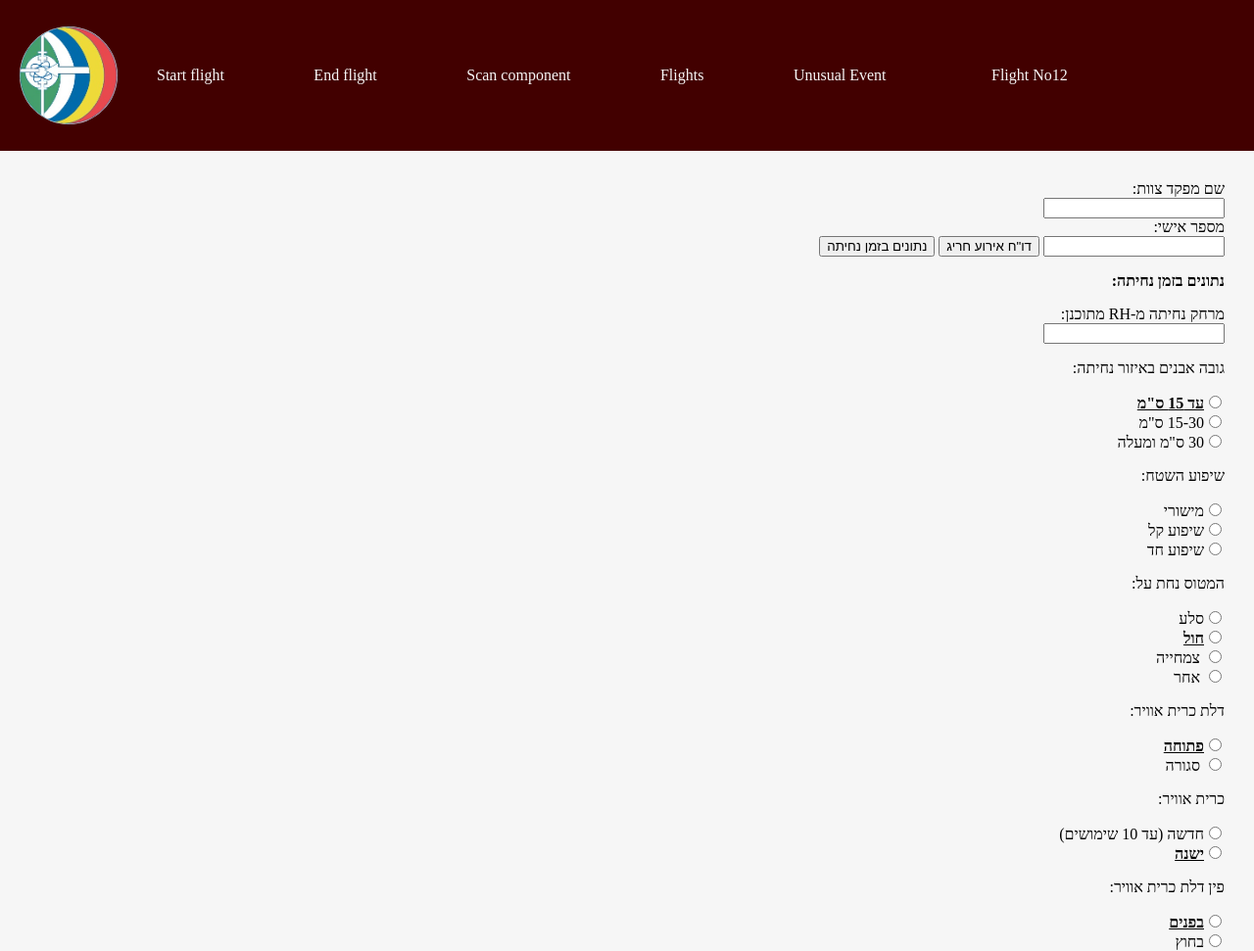
After one commit to hatalLab/rohash_maintenace, a Flask app: template qr_app/templates/raw_html/unusual_event.html in a window 1280 px wide, after a click on "נתונים בזמן נחיתה". The commit adds this page. Shown: the whole page at 98% size. Run offline with Flask 2, Linux system fonts and the light colour scheme; the template is opened without the code that fills it, so the values that code supplies are empty; some libraries are stand-ins or nearby versions.

Commit message:
added unusua_event

```diff
--- a/qr_app/templates/raw_html/scan.html
+++ b/qr_app/templates/raw_html/scan.html
@@ -21,6 +21,7 @@
             <a href="/end-flight"><li>End flight</li></a>
             <a href="/scan"><li>Scan component</li></a>
             <a href="/flights"><li>Flights</li></a>
+            <a href="unusual_event.html"><li>Unusual Event</li></a>
             <div id="components_list" class="components_list">
                 <p class="drop_cmp_list">Flight No12</p>
                 <div id="components_state">
--- a/qr_app/templates/raw_html/static/javascript/departure_waypoint.js
+++ b/qr_app/templates/raw_html/static/javascript/departure_waypoint.js
@@ -7,6 +7,7 @@ function myFunction() {
     $("#addition").hide(1); //hide newName north and east
     $("#gps-location").text(""); //delete near location
     $("#gps").css("margin-top",'0px');
+    $(".location").show();
 }
 
 function filterFunction() { //filter search result
--- /dev/null
+++ b/qr_app/templates/raw_html/static/javascript/unusual_event.js
@@ -0,0 +1,4 @@
+$("#event_container,#landing_data_container").css('display','').hide();
+function handleClick(name){
+    $("#"+name).toggle();
+}
--- /dev/null
+++ b/qr_app/templates/raw_html/unusual_event.html
@@ -0,0 +1,124 @@
+<!DOCTYPE html>
+<html>
+    <head>
+        <head>
+            <title dir="rtl">סורק ברקודים</title>
+            <div id="header-container"></div>
+            <link rel="stylesheet" href="static/css/style.css"/>
+            <link rel="stylesheet" href="static/css/component_style.css"/>
+
+        <script type="text/javascript" src="static/javascript/instascan.min.js"></script>
+        <script src="https://ajax.googleapis.com/ajax/libs/jquery/3.4.1/jquery.min.js"></script>
+
+        </head>
+
+        <body dir="auto">
+
+            <div id="hih" class="navbar">
+                <img class="logo" src="static/images/hatal.jpg" style="width:100px;height:100px"; />
+                <ol>
+                    <a href="/new-flight"><li>Start flight</li></a>
+                    <a href="/end-flight"><li>End flight</li></a>
+                    <a href="/scan"><li>Scan component</li></a>
+                    <a href="/flights"><li>Flights</li></a>
+                    <a href="unusual_event.html"><li>Unusual Event</li></a>
+                    <div id="components_list" class="components_list">
+                        <p class="drop_cmp_list">Flight No12</p>
+                        <div id="components_state">
+                            <div id="myList" class="cmp-list">
+                               <div class="components"><img src="static/images/red_checkmark.png" width="20px" height= "15px" />
+                               <p>Right wing</p></div>
+                               <div class="components"><img src="static/images/red_checkmark.png" width="20px" height="15px" />
+                               <p>Small wing</p></div>
+                               <div class="components"><img src="static/images/red_checkmark.png" width="20px" height="15px" />
+                               <p>Tail</p></div>
+                               <div class="components"><img src="static/images/red_checkmark.png" width="20px" height="15px" />
+                               <p>Head</p></div>
+                               <div class="components"><img src="static/images/red_checkmark.png" width="20px" height="15px" />
+                               <p>Elastic</p></div>
+                               <div class="components"><img src="static/images/red_checkmark.png" width="20px" height="15px" />
+                               <p>Motor</p></div>
+                            </div>
+                        </div>
+                    </div>
+
+                </ol>
+            </div>
+            <div id="unusual_event_container" lang="heb" dir="rtl" style="margin-right: 30px; margin-top: 30px;">
+
+                <label for="comander_name" style="display: block;">שם מפקד צוות:</label>
+                <input type="text" name="comander_name" id="comander_name" required>
+                <label for="comander_id" style="display: block;">מספר אישי:</label>
+                <input type="text" name="comander_id" id="comander_id" required >
+
+                <button id="main_btn" type="button" onclick="handleClick('event_container')" >דו"ח אירוע חריג</button>
+
+                <div id="event_container" style="display: none;">
+                        <div id="parts_report_container">
+                            <div id="parts_report">
+
+                            </div>
+                        </div>
+
+                        <div id="launch_data_container">
+                            <div id="launch_data">
+                            </div>
+                        </div>
+
+                        <div id="previous_faults_container">
+                                <div id="previous_faults" >
+
+                                </div>
+                        </div>
+
+                        <div id="event_description_container">
+                            <div id="event_description" >
+                            </div>
+                        </div>
+                 </div>
+
+                 <button id="landing_btn" type="button" onclick="handleClick('landing_data_container')" >נתונים בזמן נחיתה</button>
+
+                <div id="landing_data_container" style="display: none;">
+                    <div id="landing_data">
+                        <form method="post" action="" novalidate >
+
+                            <p><b>נתונים בזמן נחיתה:</b></p>
+                                <label for="distance_landing" style="display: block;">מרחק נחיתה מ-<bdi lang="en" dir="ltr">RH</bdi> מתוכנן:</label>
+                                <input type="text" name="distance_landing" id="distance_landing">
+
+                                <p>גובה אבנים באיזור נחיתה:</p>
+                                <label><input type="radio" name="stones_height" value="fifteen"><b><u>עד 15 ס"מ</u></b> </label><br>
+                                <label><input type="radio" name="stones_height" value="fifteen_to_thirty">15-30 ס"מ </label><br>
+                                <label><input type="radio" name="stones_height" value="over_thirty">30 ס"מ ומעלה </label><br>
+
+                                <p>שיפוע השטח:</p>
+                                <label><input type="radio" name="slone" value="flat">מישורי </label><br>
+                                <label><input type="radio" name="slone" value="light_slope">שיפוע קל </label><br>
+                                <label><input type="radio" name="slone" value="sharp_slope">שיפוע חד </label><br>
+
+                                <p>המטוס נחת על:</p>
+                                <label><input type="radio" name="landing_surface" value="stone">סלע </label><br>
+                                <label><input type="radio" name="landing_surface" value="sand"><b><u>חול</u></b> </label><br>
+                                <label><input type="radio" name="landing_surface" value="flora"> צמחייה</label><br>
+                                <label><input type="radio" name="landing_surface" value="other"> אחר</label><br><!-- uf the user press on this tag we need to open input -->
+
+                                <p>דלת כרית אוויר:</p>
+                                <label><input type="radio" name="airbag_door" value="opened"><b><u>פתוחה</u></b> </label><br>
+                                <label><input type="radio" name="airbag_door" value="closed"> סגורה</label><br>
+
+                                <p>כרית אוויר:</p>
+                                <label><input type="radio" name="airbag" value="new">חדשה (עד 10 שימושים) </label><br>
+                                <label><input type="radio" name="airbag" value="old"><b><u>ישנה</u></b> </label><br>
+
+                                <p>פין דלת כרית אוויר:</p>
+                                <label><input type="radio" name="pin_airbag_door" value="inside"><b><u>בפנים</u></b> </label><br>
+                                <label><input type="radio" name="pin_airbag_door" value="outside">בחוץ </label><br>
+                        </form>
+                    </div>
+
+
+
+            <script src="static/javascript/unusual_event.js"></script>
+    </body>
+</html>
```
